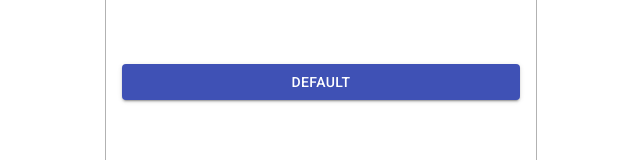
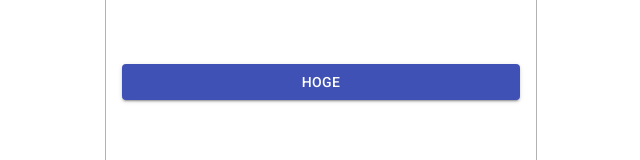
Before and after one commit to tokku5552/chatbot-demo, a React (Create React App) app: page / in a window 1280 px wide. Shown: the part 197-357 px from the top of the page, without its empty margins (319-959 px from the left). Built offline with nearby package versions, Linux system fonts and the light colour scheme.

Commit message:
ESLintエラーでpropsの受け渡しが失敗するため、一時的に/* eslint-disable react/prop-types */を追加

```diff
--- a/src/App.jsx
+++ b/src/App.jsx
@@ -15,6 +15,18 @@
     };
   }
 
+  initAnswer = () => {
+    const initDataset = this.state.dataset[this.state.currentId];
+    const initAnswers = initDataset.answers;
+    this.setState({
+      answers: initAnswers,
+    });
+  };
+
+  componentDidMount() {
+    this.initAnswer();
+  }
+
   render() {
     return (
       <section className="c-section">
--- a/src/components/Answer.jsx
+++ b/src/components/Answer.jsx
@@ -1,3 +1,4 @@
+/* eslint-disable react/prop-types */
 import React from 'react';
 // import { makeStyles } from '@material-ui/core/styles';
 import Button from '@material-ui/core/Button';
@@ -10,12 +11,12 @@
 //   },
 // }));
 // 連携テスト
-const Answer = () => {
+const Answer = (props) => {
   //const classes = useStyles();
 
   return (
     <Button variant="contained" color="primary">
-      Default
+      {props.content}
     </Button>
   );
 };
--- a/src/components/AnswersList.jsx
+++ b/src/components/AnswersList.jsx
@@ -1,10 +1,12 @@
+/* eslint-disable react/prop-types */
 import React from 'react';
 import { Answer } from './index';
 
-const AnswersList = () => {
+const AnswersList = (props) => {
   return (
     <div className="c-grid__answer">
-      <Answer />
+      {props.answers}
+      <Answer content={'hoge'} />
     </div>
   );
 };
```
